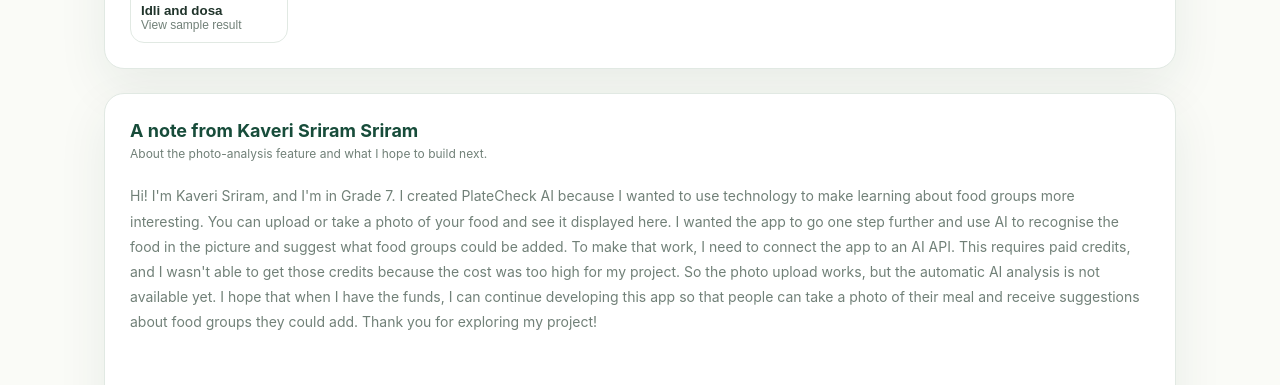
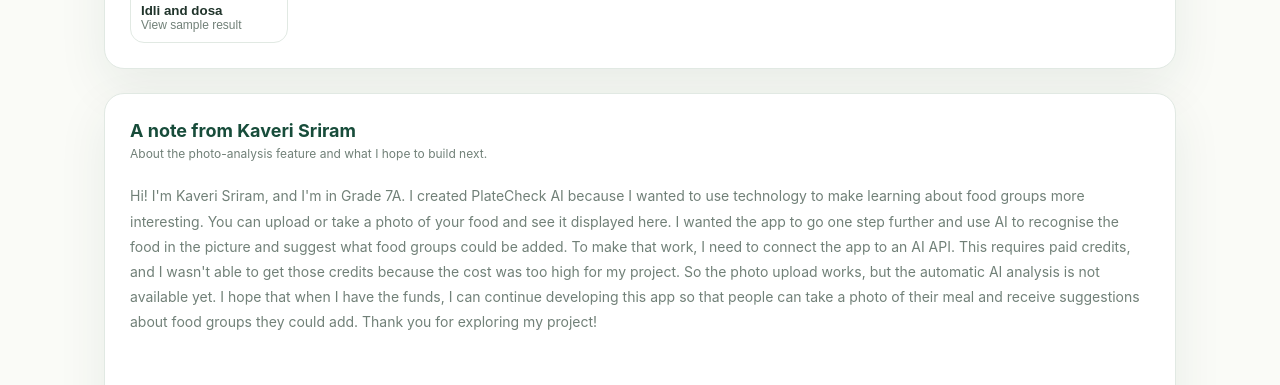
Before and after one commit to kaverideepasriram-create/platecheck-ai, a website: page docs/index.html in a window 1280 px wide. Shown: the part 1320-1705 px from the top of the page. Drawn offline with Linux system fonts and the light colour scheme.

Commit message:
Set correct author credit: Kaveri Sriram, Grade 7A

```diff
--- a/docs/index.html
+++ b/docs/index.html
@@ -70,8 +70,8 @@
 <button type="button" data-sample="07-south-indian-breakfast-idli-dosa.jpg" style="text-align:left;border:1px solid var(--line);background:#fff;border-radius:14px;padding:10px;cursor:pointer;color:inherit"><img src="07-south-indian-breakfast-idli-dosa.jpg" alt="Idli and dosa" loading="lazy" style="width:100%;aspect-ratio:1;object-fit:cover;border-radius:9px"><strong>Idli and dosa</strong><span style="display:block;font-size:12px;color:var(--muted)">View sample result</span></button>
 </div></section>
     <section class="upload-card" style="margin-top:24px">
-      <div class="section-heading"><div><h2>A note from Kaveri Sriram Sriram</h2><p>About the photo-analysis feature and what I hope to build next.</p></div></div>
-      <p style="font-size:14px;line-height:1.8;color:var(--muted)">Hi! I'm Kaveri Sriram, and I'm in Grade 7. I created PlateCheck AI because I wanted to use technology to make learning about food groups more interesting. You can upload or take a photo of your food and see it displayed here. I wanted the app to go one step further and use AI to recognise the food in the picture and suggest what food groups could be added. To make that work, I need to connect the app to an AI API. This requires paid credits, and I wasn't able to get those credits because the cost was too high for my project. So the photo upload works, but the automatic AI analysis is not available yet. I hope that when I have the funds, I can continue developing this app so that people can take a photo of their meal and receive suggestions about food groups they could add. Thank you for exploring my project!</p>
+      <div class="section-heading"><div><h2>A note from Kaveri Sriram</h2><p>About the photo-analysis feature and what I hope to build next.</p></div></div>
+      <p style="font-size:14px;line-height:1.8;color:var(--muted)">Hi! I'm Kaveri Sriram, and I'm in Grade 7A. I created PlateCheck AI because I wanted to use technology to make learning about food groups more interesting. You can upload or take a photo of your food and see it displayed here. I wanted the app to go one step further and use AI to recognise the food in the picture and suggest what food groups could be added. To make that work, I need to connect the app to an AI API. This requires paid credits, and I wasn't able to get those credits because the cost was too high for my project. So the photo upload works, but the automatic AI analysis is not available yet. I hope that when I have the funds, I can continue developing this app so that people can take a photo of their meal and receive suggestions about food groups they could add. Thank you for exploring my project!</p>
     </section>
     <section class="upload-card" style="margin-top:24px">
       <div class="section-heading"><div><h2>Ask PlateCheck</h2><p>Food-pairing demo: try “What can I eat with roti?”</p></div></div>
```
